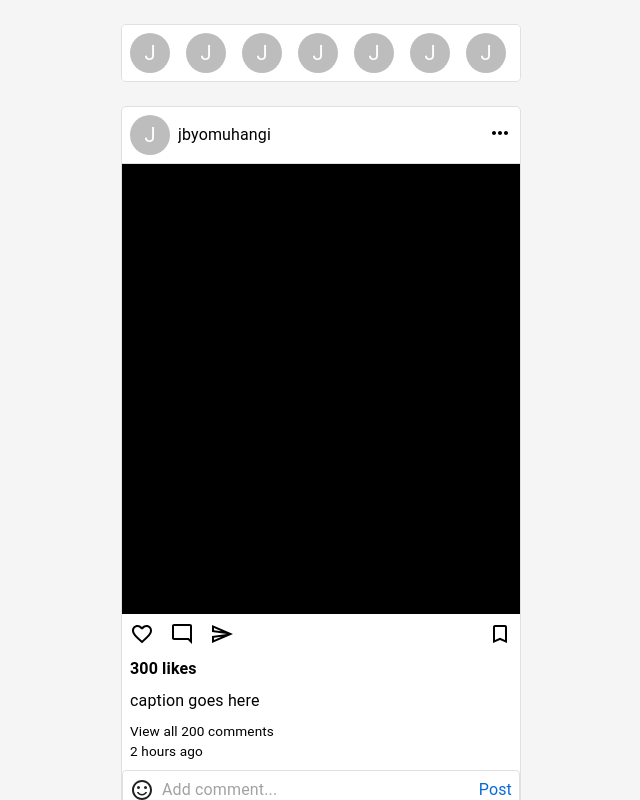
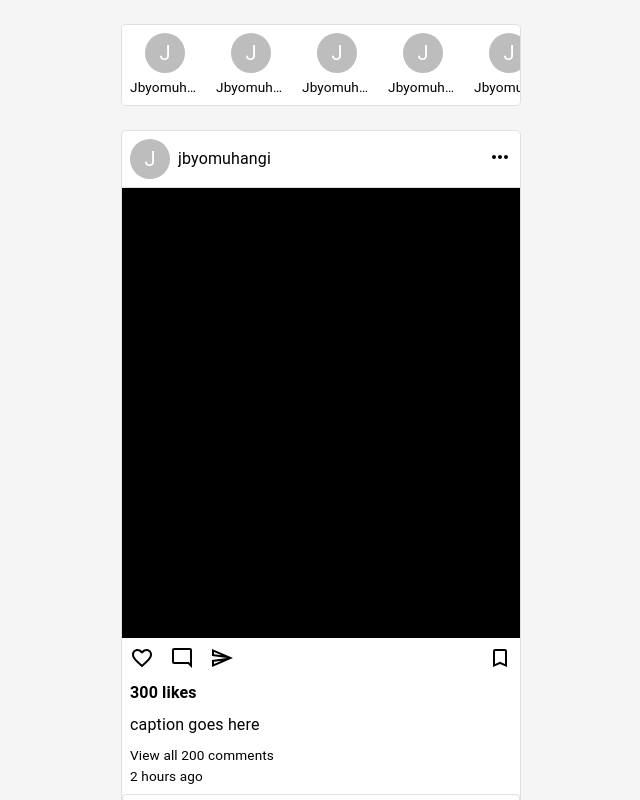
Before and after one commit to jbyomuhangi/instagram-clone, a React (Create React App) app: page / in a window 1280 px wide. Shown: the whole page, without its empty margins (319-959 px from the left). Built offline with nearby package versions, Linux system fonts and the light colour scheme.

Commit message:
Created basic StoryPost

```diff
--- a/src/components/Pages/Home/Home.tsx
+++ b/src/components/Pages/Home/Home.tsx
@@ -3,7 +3,7 @@ import React, { useState } from "react";
 
 import DefaultPost from "@/components/Post/DefaultPost";
 import FullPost from "@/components/Post/FullPost";
-import UserAvatar from "@/components/UserAvatar";
+import StorySection from "./StorySection";
 
 const HomeContentContainer = styled(Box)(({ theme }) => ({
   display: "flex",
@@ -11,21 +11,6 @@ const HomeContentContainer = styled(Box)(({ theme }) => ({
   alignItems: "center",
   gap: theme.spacing(3),
   padding: `${theme.spacing(3)} 0px`,
-}));
-
-const StoriesSectionContainer = styled(Box)(({ theme }) => ({
-  display: "flex",
-  width: "100%",
-  maxWidth: "400px",
-  gap: theme.spacing(2),
-  backgroundColor: theme.palette.common.white,
-  border: `1px solid ${theme.palette.border.main}`,
-  borderRadius: "5px",
-  padding: theme.spacing(1),
-  overflow: "auto",
-  "::-webkit-scrollbar": {
-    display: "none",
-  },
 }));
 
 const Home: React.FC = () => {
@@ -41,11 +26,7 @@ const Home: React.FC = () => {
 
   return (
     <HomeContentContainer>
-      <StoriesSectionContainer>
-        {[1, 2, 3, 4, 5, 6, 7, 8, 9, 0].map((num) => {
-          return <UserAvatar key={num} />;
-        })}
-      </StoriesSectionContainer>
+      <StorySection />
 
       {[1, 2, 3, 4, 5, 6].map((num) => {
         return <DefaultPost key={num} onViewFullPost={handleOpenFullPost} />;
--- /dev/null
+++ b/src/components/Pages/Home/StorySection.tsx
@@ -0,0 +1,65 @@
+import { Box, styled } from "@mui/material";
+import React, { useState } from "react";
+
+import Modal from "@/components/Modal";
+import StoryPost from "@/components/Post/StoryPost";
+import TextPreview from "@/components/TextPreview";
+import UserAvatar from "@/components/UserAvatar";
+
+const StorySectionContainer = styled(Box)(({ theme }) => ({
+  display: "flex",
+  width: "100%",
+  maxWidth: "400px",
+  gap: theme.spacing(2),
+  backgroundColor: theme.palette.common.white,
+  border: `1px solid ${theme.palette.border.main}`,
+  borderRadius: "5px",
+  padding: theme.spacing(1),
+  overflow: "auto",
+  "::-webkit-scrollbar": {
+    display: "none",
+  },
+}));
+
+const UserIconContainer = styled(Box)(({ theme }) => ({
+  display: "flex",
+  flexDirection: "column",
+  gap: theme.spacing(0.5),
+  alignItems: "center",
+}));
+
+const StorySection: React.FC = () => {
+  const [isStoryModalOpen, setIsStoryModalOpen] = useState<boolean>(false);
+
+  const handleOpenStoryPost = () => {
+    setIsStoryModalOpen(true);
+  };
+
+  const handleCloseStoryPost = () => {
+    setIsStoryModalOpen(false);
+  };
+
+  return (
+    <StorySectionContainer>
+      {[1, 2, 3, 4, 5, 6, 7, 8, 9, 0].map((num) => {
+        return (
+          <UserIconContainer key={num}>
+            <button onClick={handleOpenStoryPost}>
+              <UserAvatar />
+            </button>
+
+            <TextPreview sx={{ fontSize: "0.85rem", width: "70px" }}>
+              Jbyomuhangi
+            </TextPreview>
+          </UserIconContainer>
+        );
+      })}
+
+      <Modal open={isStoryModalOpen} onClose={handleCloseStoryPost}>
+        <StoryPost />
+      </Modal>
+    </StorySectionContainer>
+  );
+};
+
+export default StorySection;
--- a/src/components/Post/DefaultPost/Details/QuickActions.tsx
+++ b/src/components/Post/DefaultPost/Details/QuickActions.tsx
@@ -1,7 +1,9 @@
-import BookmarkBorderOutlinedIcon from "@mui/icons-material/BookmarkBorderOutlined";
-import FavoriteBorderOutlinedIcon from "@mui/icons-material/FavoriteBorderOutlined";
-import ModeCommentOutlinedIcon from "@mui/icons-material/ModeCommentOutlined";
-import SendOutlinedIcon from "@mui/icons-material/SendOutlined";
+import {
+  BookmarkBorderOutlined,
+  FavoriteBorderOutlined,
+  ModeCommentOutlined,
+  SendOutlined,
+} from "@mui/icons-material";
 import { Box, styled } from "@mui/material";
 import React from "react";
 
@@ -23,16 +25,16 @@ const QuickActions: React.FC<DefaultProps> = ({ onCommentClick }) => {
   return (
     <QuickActionsContainer>
       <RightQuickActionContainer>
-        <FavoriteBorderOutlinedIcon />
+        <FavoriteBorderOutlined />
 
         <button onClick={onCommentClick}>
-          <ModeCommentOutlinedIcon />
+          <ModeCommentOutlined />
         </button>
 
-        <SendOutlinedIcon />
+        <SendOutlined />
       </RightQuickActionContainer>
 
-      <BookmarkBorderOutlinedIcon />
+      <BookmarkBorderOutlined />
     </QuickActionsContainer>
   );
 };
--- /dev/null
+++ b/src/components/Post/StoryPost/StoryPost.tsx
@@ -0,0 +1,61 @@
+import { FavoriteBorderOutlined, SendOutlined } from "@mui/icons-material";
+import { Box, TextField, styled, useTheme } from "@mui/material";
+import React from "react";
+
+const StoryPostContainer = styled(Box)(({ theme }) => ({
+  display: "flex",
+  flexDirection: "column",
+  height: "70vh",
+  width: "400px",
+  borderRadius: "5px",
+  backgroundColor: theme.palette.common.black,
+}));
+
+const MediaContainer = styled(Box)(() => ({
+  flex: 1,
+}));
+
+const ActionsContainer = styled(Box)(({ theme }) => ({
+  display: "flex",
+  alignItems: "center",
+  gap: theme.spacing(2),
+  padding: theme.spacing(1),
+}));
+
+const StyledTextField = styled(TextField)(({ theme }) => ({
+  flex: 1,
+  "& .MuiInputBase-root": {
+    color: theme.palette.common.white,
+  },
+
+  "& .MuiOutlinedInput-root": {
+    "& fieldset": {
+      border: `1px solid ${theme.palette.common.white} !important`,
+      borderRadius: "40px !important",
+    },
+  },
+
+  "& .MuiInputBase-input": {
+    padding: `${theme.spacing(1)} ${theme.spacing(2)}`,
+  },
+}));
+
+const StoryPost: React.FC = () => {
+  const theme = useTheme();
+
+  return (
+    <StoryPostContainer>
+      <MediaContainer></MediaContainer>
+
+      <ActionsContainer>
+        <StyledTextField placeholder="Reply to jbyomuhangi..." />
+
+        <FavoriteBorderOutlined sx={{ color: theme.palette.common.white }} />
+
+        <SendOutlined sx={{ color: theme.palette.common.white }} />
+      </ActionsContainer>
+    </StoryPostContainer>
+  );
+};
+
+export default StoryPost;
--- /dev/null
+++ b/src/components/Post/StoryPost/index.tsx
@@ -0,0 +1 @@
+export { default } from "./StoryPost";
--- a/src/components/TextPreview/TextPreview.tsx
+++ b/src/components/TextPreview/TextPreview.tsx
@@ -1,4 +1,4 @@
-import { Typography, styled } from "@mui/material";
+import { SxProps, Typography, styled } from "@mui/material";
 import React from "react";
 
 const UserInfoContainer = styled(Typography)(() => ({
@@ -6,20 +6,22 @@ const UserInfoContainer = styled(Typography)(() => ({
   textOverflow: "ellipsis",
   display: "-webkit-box",
   WebkitBoxOrient: "vertical",
+  wordBreak: "break-word",
 }));
 
 type RequiredProps = {
   children: React.ReactNode;
 };
 
-type DefaultProps = { lineClamp?: number };
+type DefaultProps = { lineClamp?: number; sx?: SxProps };
 
 const TextPreview: React.FC<RequiredProps & DefaultProps> = ({
   children,
   lineClamp,
+  sx,
 }) => {
   return (
-    <UserInfoContainer sx={{ WebkitLineClamp: lineClamp }}>
+    <UserInfoContainer sx={{ WebkitLineClamp: lineClamp, ...sx }}>
       {children}
     </UserInfoContainer>
   );
```
